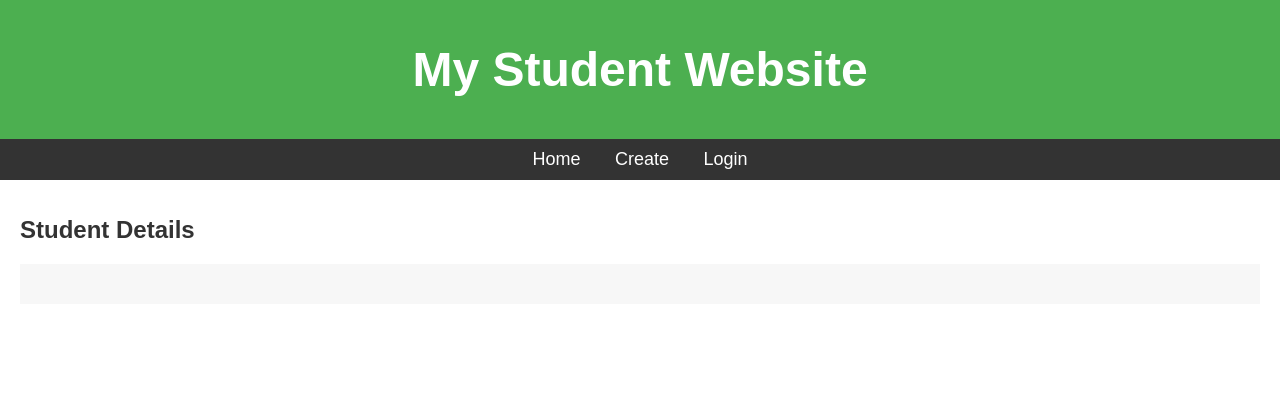
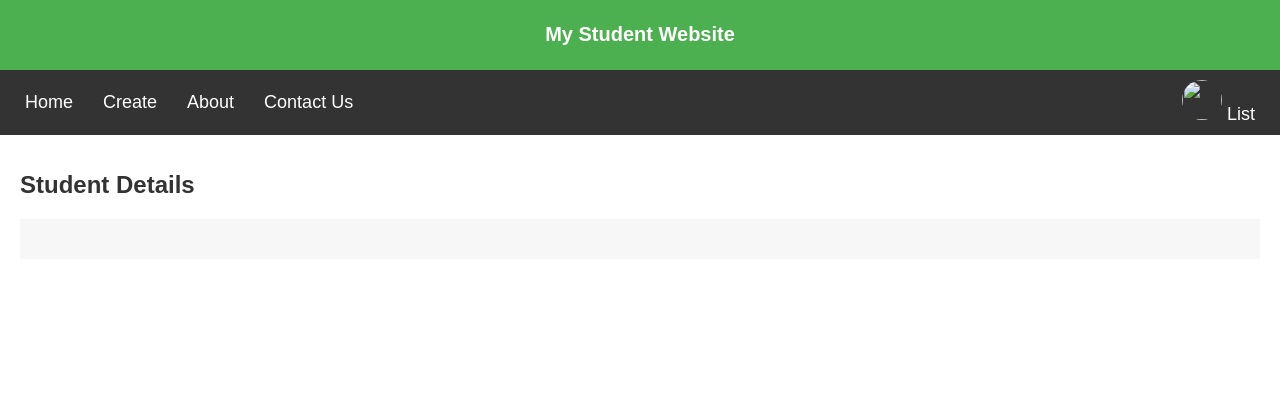
Before and after one commit to Sujan545/student-crud-django-templetes, a Django app: page / in a window 1280 px wide. Shown: the top 420 px of the page. Run offline with Django 5.2, Linux system fonts and the light colour scheme; data that the repository does not hold is empty.

Commit message:
changes on base html

```diff
--- a/templates/base.html
+++ b/templates/base.html
@@ -21,21 +21,36 @@
             color: white;
             padding: 10px 0;
             text-align: center;
-            font-size: 24px;
+            font-size: 10px;
         }
 
         nav {
             background-color: #333;
             color: white;
             padding: 10px;
-            text-align: center;
+            display: flex;
+            justify-content: space-between;
+            align-items: center;
         }
 
-        nav a {
+        .nav-left, .nav-right {
+            display: flex;
+            align-items: center;
+        }
+
+        .nav-left a, .nav-right a {
             color: white;
             margin: 0 15px;
             text-decoration: none;
             font-size: 18px;
+        }
+
+        .nav-right img {
+            width: 40px;
+            height: 40px;
+            border-radius: 50%;
+            object-fit: cover;
+            margin-bottom: 0;
         }
 
         nav a:hover {
@@ -63,11 +78,18 @@
     </header>
 
     <nav>
-        <a href="{% url 'home' %}">Home</a>
-        <a href="{% url 'create' %}">Create</a>
-
-
-        <a href="{% url 'login' %}">Login</a>
+        <div class="nav-left">
+            <a href="{% url 'home' %}">Home</a>
+            <a href="{% url 'create' %}">Create</a>
+            <a href="{% url 'about' %}">About</a>
+            <a href="{% url 'contact' %}">Contact Us</a>
+        </div>
+        <div class="nav-right">
+            <a href="{% url 'read' %}">
+                <img src="{{ std.image.url }}" alt="">
+           List
+            </a>
+        </div>
     </nav>
 
     <div class="content">
```
